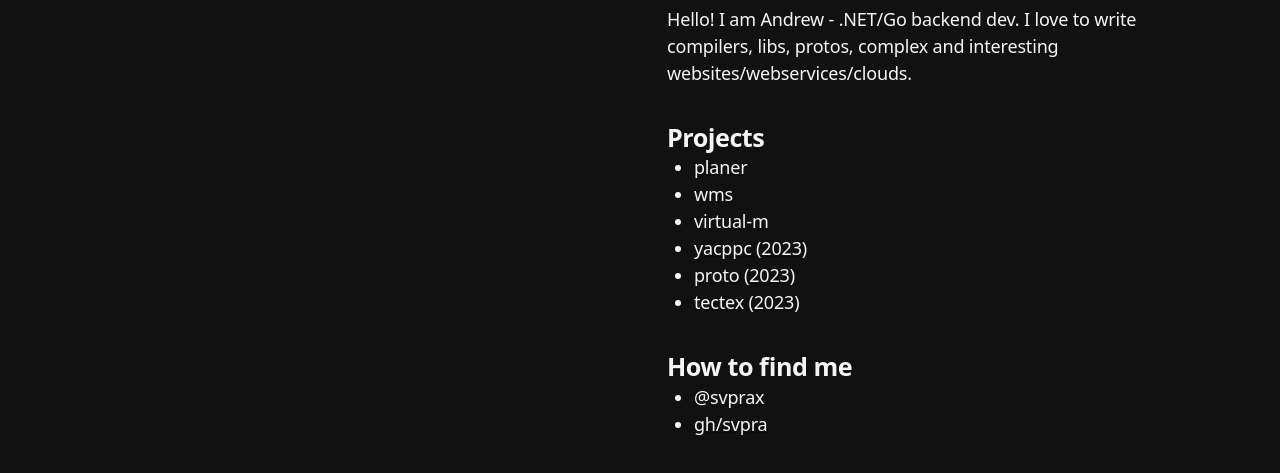
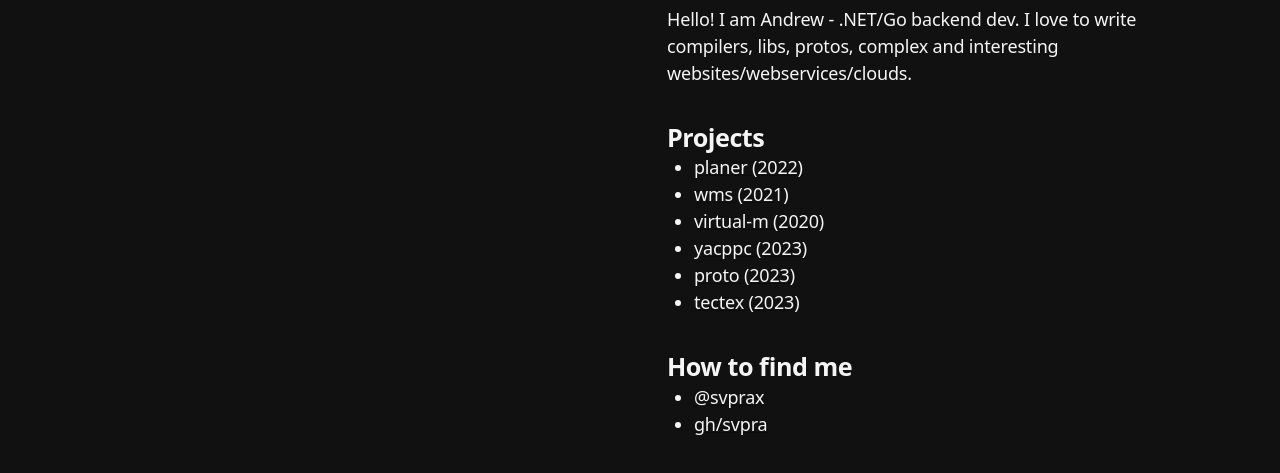
Before and after one commit to svpra/lite, a plain HTML site: page index.html in a window 1280 px wide. Shown: the part 143-616 px from the top of the page. Drawn offline with Linux system fonts and the light colour scheme; a web font is replaced by a local one.

Commit message:
года подписал ура какой я продуктивный работаем да

```diff
--- a/index.html
+++ b/index.html
@@ -35,9 +35,9 @@
       <r-cell><h3 class="">Projects</h3></r-cell>
       <r-cell span="3" span-s="3">
         <ul class="compact">
-          <li><a href="https://github.com/svpra/planer">planer</a></li>
-          <li><a href="https://github.com/transkood/wms">wms</a></li>
-          <li><a href="https://github.com/svpra/virtual-m">virtual-m</a></li>
+          <li><a href="https://github.com/svpra/planer">planer (2022)</a></li>
+          <li><a href="https://github.com/transkood/wms">wms (2021)</a></li>
+          <li><a href="https://github.com/svpra/virtual-m">virtual-m (2020)</a></li>
           <li><a href="https://github.com/svpra/yacppc">yacppc (2023)</a></li>
           <li><a href="https://github.com/svpra/proto">proto (2023)</a></li>
           <li><a href="https://github.com/transkood/tectex">tectex (2023)</a></li>
```
